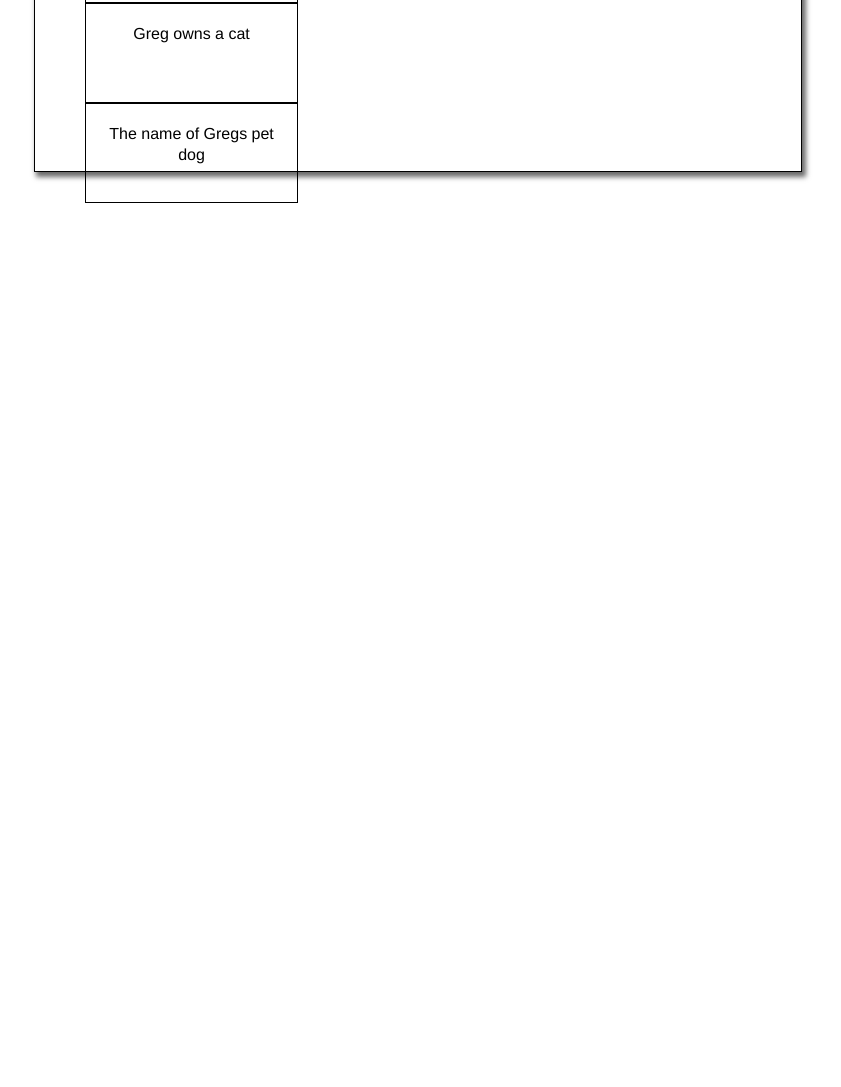
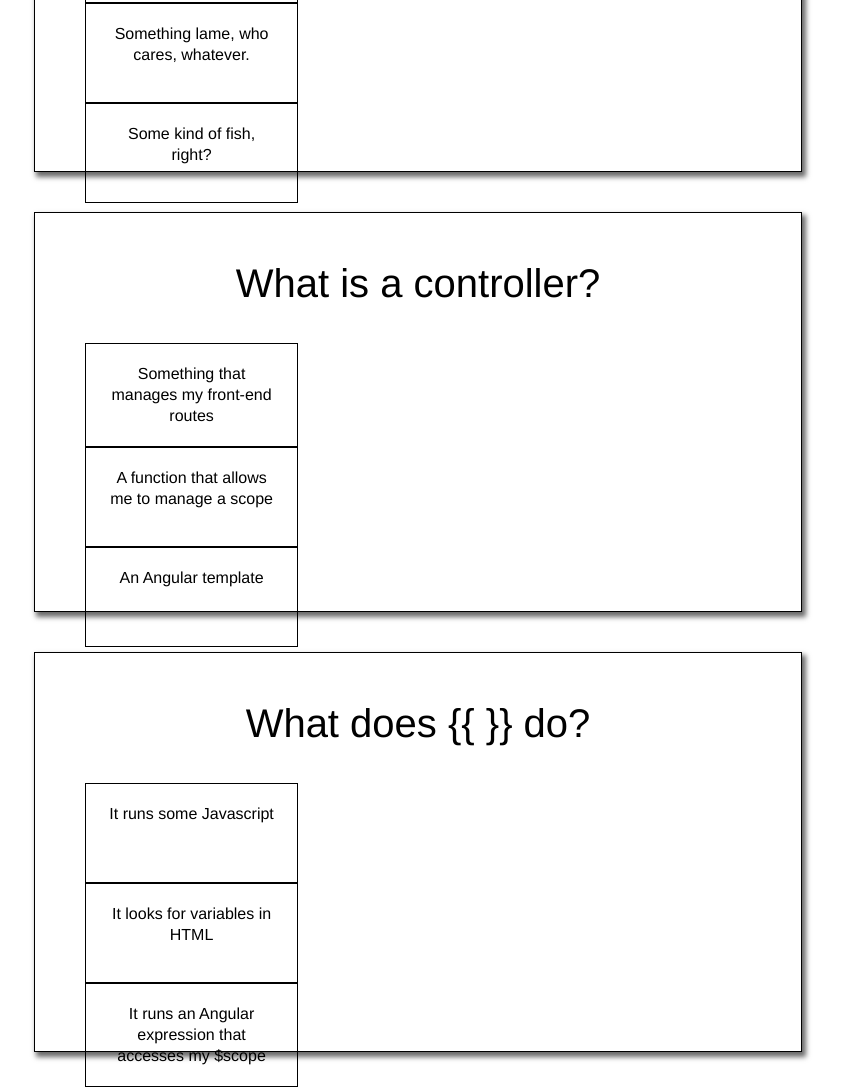
Before and after one commit to darksim735/flashcards-day1, a website: page index.html in a window 1280 px wide. Shown: the part 268-1355 px from the top of the page, without its empty margins (222-1063 px from the left). Before the commit the page ends 800 px from the top, so only its background shows below. Drawn offline with Linux system fonts and the light colour scheme.

Commit message:
multi-card version

```diff
--- a/index.html
+++ b/index.html
@@ -9,10 +9,10 @@
         <link rel="stylesheet" type="text/css" href="reset.css" />
         <link rel="stylesheet" type="text/css" href="style.css" />
     </head>
-    <div ng-app="flashcards">
-        <div class="flash-card" ng-controller="FlashCardController">
-            <h1>{{flashCard.question}}</h1>
-            <ul class="flash-card-answers" ng-repeat="answer in flashCard.answers">
+    <div ng-app="flashcards" ng-controller="MainController">
+        <div class="flash-card" ng-repeat="flashcard in flashCards" ng-controller="FlashCardController">
+            <h1>{{flashcard.question}}</h1>
+            <ul class="flash-card-answers" ng-repeat="answer in flashcard.answers">
                 <li class="flash-card-answer"
                 ng-click="checkAnswer(answer)"
                 ng-hide="answered">
--- a/public/app.js
+++ b/public/app.js
@@ -33,13 +33,48 @@
 //	};
 
 
-    $scope.flashCard = {
+
+/*    $scope.flashCard = {
         question: 'What is Angular?',
         answers: [
             { text: 'A front-end framework for great power!', correct: true},
             { text: 'Greg owns a cat', correct: false },
             { text: 'The name of Gregs pet dog', correct: false}
                  ]
-                        };
+    };*/
+
+
+}); // close FlashCardController
+
+
+
+app.controller('MainController', function($scope){
+
+	$scope.flashCards = [
+    {
+        question: 'What is Angular?',
+        answers: [
+            { text: 'A front-end framework for great power!', correct: true },
+            { text: 'Something lame, who cares, whatever.', correct: false },
+            { text: 'Some kind of fish, right?', correct: false }
+        ]
+    },
+    {
+        question: 'What is a controller?',
+        answers: [
+            { text: 'Something that manages my front-end routes', correct: false },
+            { text: 'A function that allows me to manage a scope', correct: true },
+            { text: 'An Angular template', correct: false }
+        ]
+    },
+    {
+        question: 'What does {{ }} do?',
+        answers: [
+            { text: 'It runs some Javascript', correct: false },
+            { text: 'It looks for variables in HTML', correct: false },
+            { text: 'It runs an Angular expression that accesses my $scope', correct: true }
+        ]
+    }
+	];
 
 });
```
